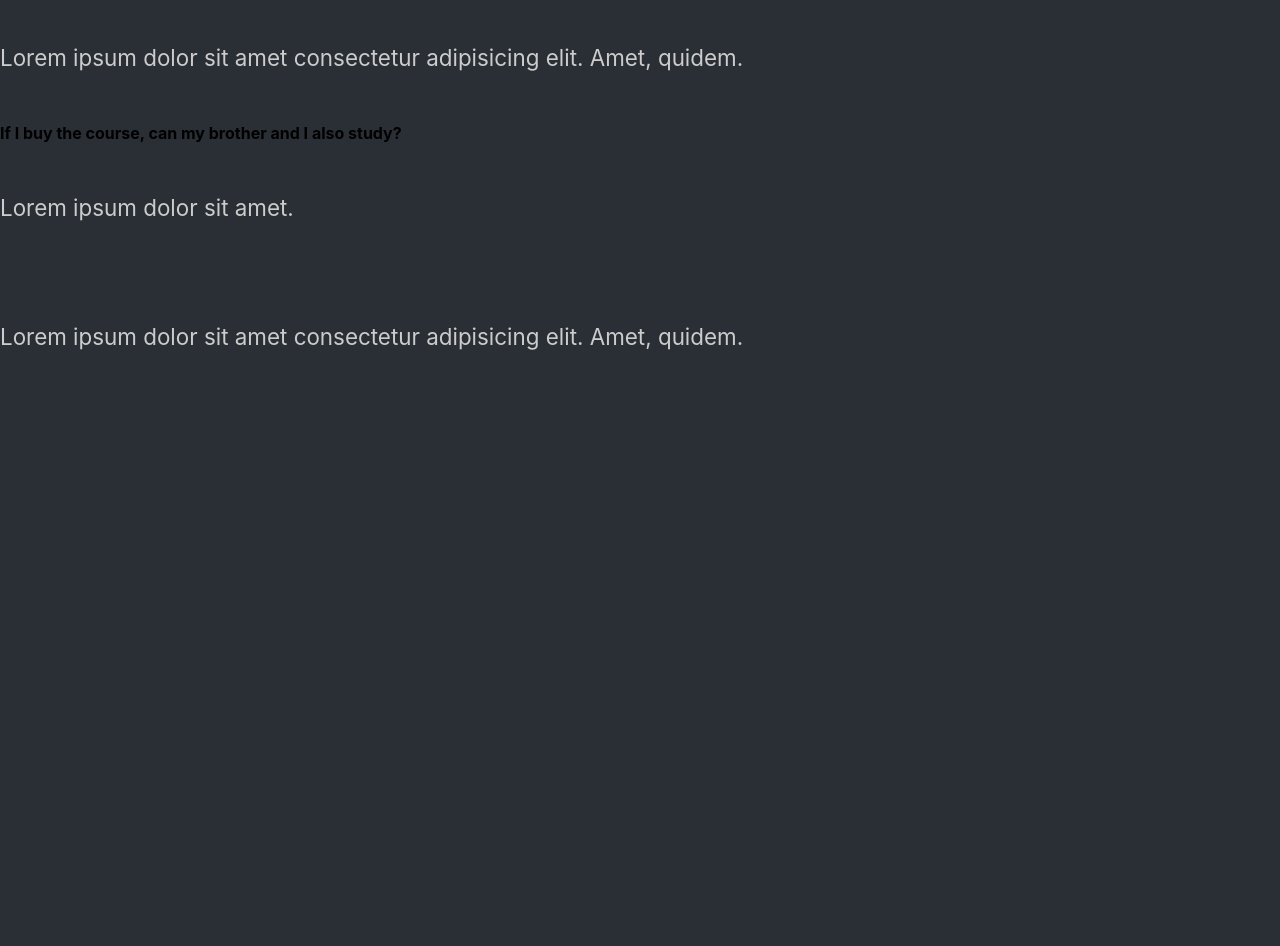
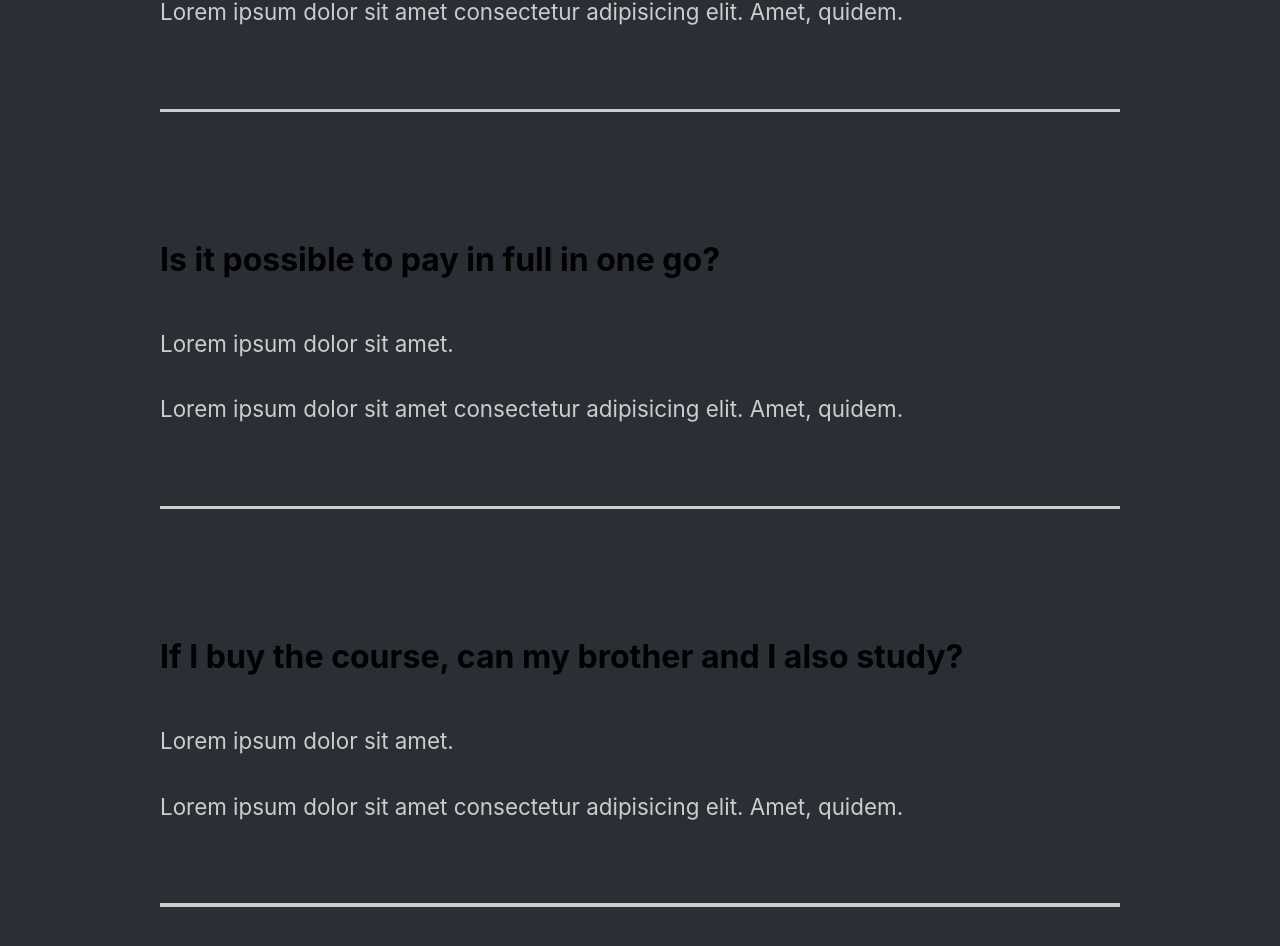
Before and after one commit to Shaxboz2001/golden-bridge-project, a React (Create React App) app: page / in a window 1280 px wide. Shown: the part 2498-3444 px from the top of the page. Before the commit the page ends 2900 px from the top, so only its background shows below. Built offline with nearby package versions, Linux system fonts and the light colour scheme; a web font is replaced by a local one.

Commit message:
Faq section styling static completed

```diff
--- a/src/components/FaqSection.js
+++ b/src/components/FaqSection.js
@@ -1,8 +1,11 @@
 import React from "react";
+// styles
+import styled from "styled-components";
+import { About } from "../styles";
 
 const FaqSection = () => {
   return (
-    <div className="faq">
+    <Faq>
       <h2>
         Any Questions <span>FAQ</span>
       </h2>
@@ -15,6 +18,7 @@
             quidem.
           </p>
         </div>
+        <div className="faq-line"></div>
       </div>
       <div className="question">
         <h4>How much do I have to pay per month?</h4>
@@ -25,6 +29,7 @@
             quidem.
           </p>
         </div>
+        <div className="faq-line"></div>
       </div>
       <div className="question">
         <h4>Is it possible to pay in full in one go?</h4>
@@ -35,6 +40,7 @@
             quidem.
           </p>
         </div>
+        <div className="faq-line"></div>
       </div>
       <div className="question">
         <h4>If I buy the course, can my brother and I also study?</h4>
@@ -45,9 +51,35 @@
             quidem.
           </p>
         </div>
+        <div className="faq-line"></div>
       </div>
-    </div>
+    </Faq>
   );
 };
 
+const Faq = styled(About)`
+  display: block;
+  h2 {
+    padding-bottom: 2rem;
+    font-weight: lighter;
+  }
+
+  .question {
+    padding: 3rem 0rem;
+    cursor: pointer;
+  }
+  .answer {
+    padding: 2rem 0rem;
+    p {
+      padding: 1rem 0rem;
+    }
+  }
+  .faq-line {
+    background-color: #ccc;
+    height: 0.2rem;
+    width: 100%;
+    margin: 2rem 0rem;
+  }
+`;
+
 export default FaqSection;
--- a/src/components/GlobalStyle.js
+++ b/src/components/GlobalStyle.js
@@ -39,6 +39,7 @@
 
   h4 {
     font-weight: bold;
+    font-size: 2rem
   }
 
   span {
```
